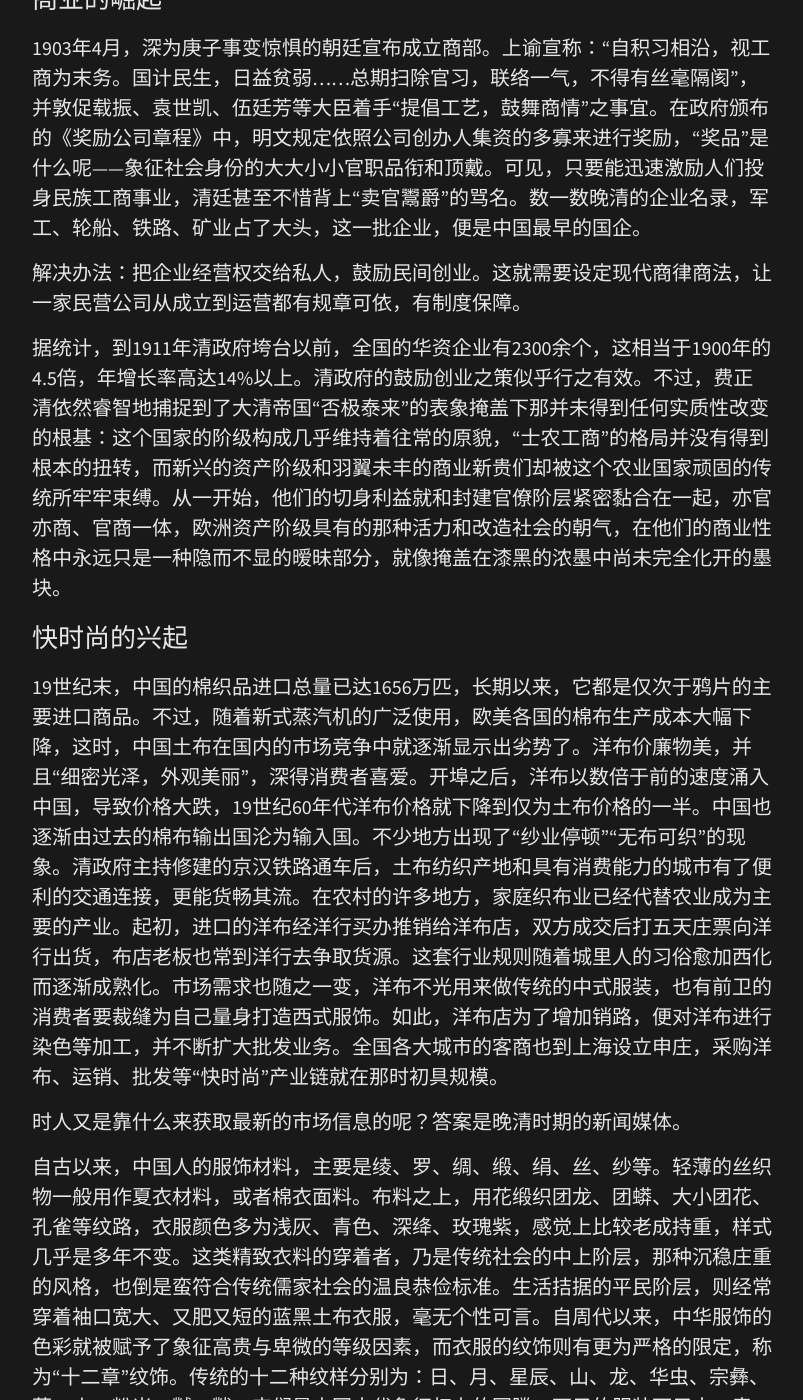
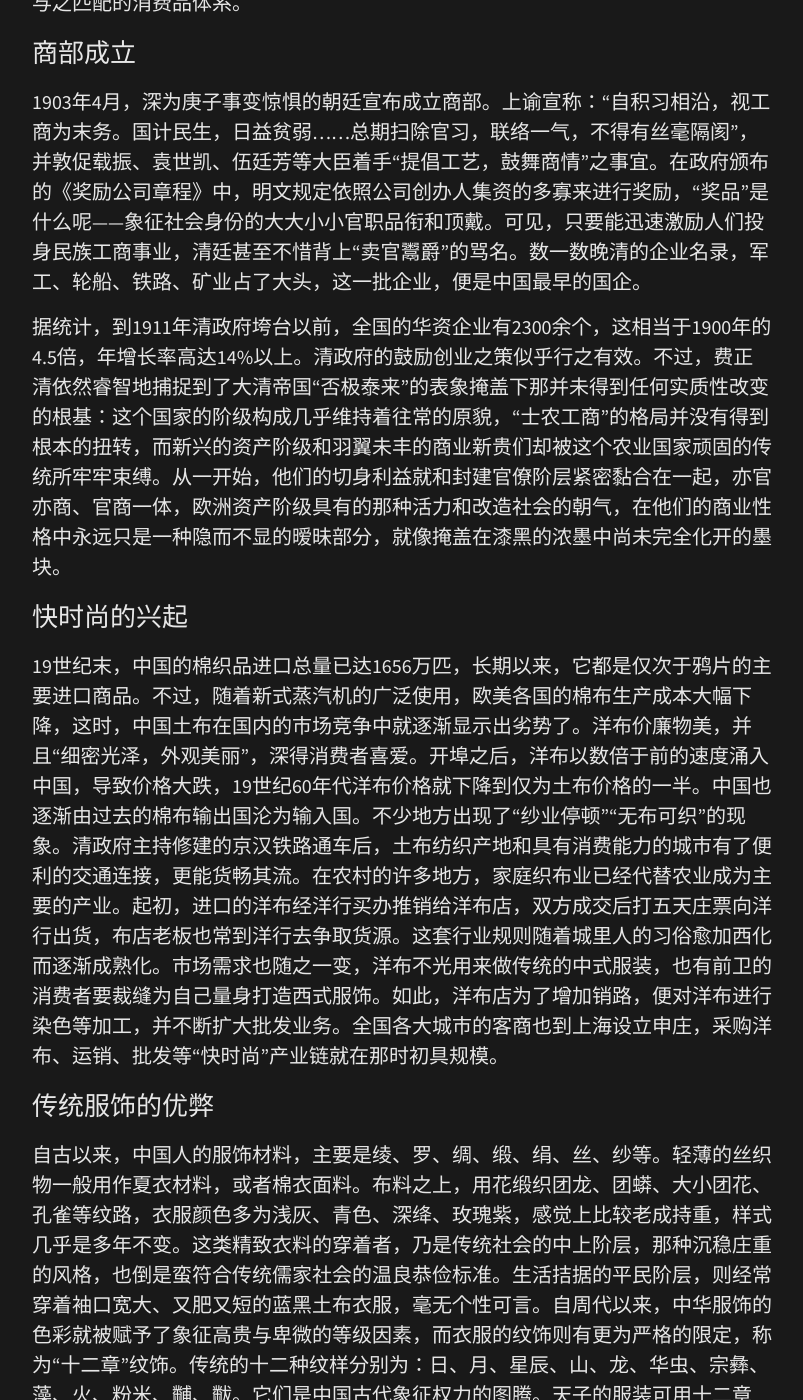
Before and after one commit to omsiel/omsiel.github.io, a Jekyll site: the page built from _posts/2019-05-22-购物凶猛.md, in a window 1280 px wide and 1400 px high, scrolled down 4842 px. Shown: the whole window, without its empty margins (238-1041 px from the left). Built offline with Jekyll 4.4.1, drawn with Linux system fonts in a browser that asks for light colours; nearby versions of some CDN libraries; some of the changed text lies outside the part shown.

Commit message:
修改文章

```diff
--- a/_posts/2019-05-22-购物凶猛.md
+++ b/_posts/2019-05-22-购物凶猛.md
@@ -83,11 +85,9 @@ categories: note
 
 #### 不要忘了，一种具体的生活方式并非空中楼阁，当我们谈论它时，其实是在谈论一套与之匹配的消费品体系。
 
-### 商业的崛起
+### 商部成立
 
 #### 1903年4月，深为庚子事变惊惧的朝廷宣布成立商部。上谕宣称：“自积习相沿，视工商为末务。国计民生，日益贫弱……总期扫除官习，联络一气，不得有丝毫隔阂”，并敦促载振、袁世凯、伍廷芳等大臣着手“提倡工艺，鼓舞商情”之事宜。在政府颁布的《奖励公司章程》中，明文规定依照公司创办人集资的多寡来进行奖励，“奖品”是什么呢——象征社会身份的大大小小官职品衔和顶戴。可见，只要能迅速激励人们投身民族工商事业，清廷甚至不惜背上“卖官鬻爵”的骂名。数一数晚清的企业名录，军工、轮船、铁路、矿业占了大头，这一批企业，便是中国最早的国企。
-
-#### 解决办法：把企业经营权交给私人，鼓励民间创业。这就需要设定现代商律商法，让一家民营公司从成立到运营都有规章可依，有制度保障。
 
 #### 据统计，到1911年清政府垮台以前，全国的华资企业有2300余个，这相当于1900年的4.5倍，年增长率高达14%以上。清政府的鼓励创业之策似乎行之有效。不过，费正清依然睿智地捕捉到了大清帝国“否极泰来”的表象掩盖下那并未得到任何实质性改变的根基：这个国家的阶级构成几乎维持着往常的原貌，“士农工商”的格局并没有得到根本的扭转，而新兴的资产阶级和羽翼未丰的商业新贵们却被这个农业国家顽固的传统所牢牢束缚。从一开始，他们的切身利益就和封建官僚阶层紧密黏合在一起，亦官亦商、官商一体，欧洲资产阶级具有的那种活力和改造社会的朝气，在他们的商业性格中永远只是一种隐而不显的暧昧部分，就像掩盖在漆黑的浓墨中尚未完全化开的墨块。
 
@@ -95,11 +95,11 @@ categories: note
 
 #### 19世纪末，中国的棉织品进口总量已达1656万匹，长期以来，它都是仅次于鸦片的主要进口商品。不过，随着新式蒸汽机的广泛使用，欧美各国的棉布生产成本大幅下降，这时，中国土布在国内的市场竞争中就逐渐显示出劣势了。洋布价廉物美，并且“细密光泽，外观美丽”，深得消费者喜爱。开埠之后，洋布以数倍于前的速度涌入中国，导致价格大跌，19世纪60年代洋布价格就下降到仅为土布价格的一半。中国也逐渐由过去的棉布输出国沦为输入国。不少地方出现了“纱业停顿”“无布可织”的现象。清政府主持修建的京汉铁路通车后，土布纺织产地和具有消费能力的城市有了便利的交通连接，更能货畅其流。在农村的许多地方，家庭织布业已经代替农业成为主要的产业。起初，进口的洋布经洋行买办推销给洋布店，双方成交后打五天庄票向洋行出货，布店老板也常到洋行去争取货源。这套行业规则随着城里人的习俗愈加西化而逐渐成熟化。市场需求也随之一变，洋布不光用来做传统的中式服装，也有前卫的消费者要裁缝为自己量身打造西式服饰。如此，洋布店为了增加销路，便对洋布进行染色等加工，并不断扩大批发业务。全国各大城市的客商也到上海设立申庄，采购洋布、运销、批发等“快时尚”产业链就在那时初具规模。
 
-#### 时人又是靠什么来获取最新的市场信息的呢？答案是晚清时期的新闻媒体。
+### 传统服饰的优弊
 
 #### 自古以来，中国人的服饰材料，主要是绫、罗、绸、缎、绢、丝、纱等。轻薄的丝织物一般用作夏衣材料，或者棉衣面料。布料之上，用花缎织团龙、团蟒、大小团花、孔雀等纹路，衣服颜色多为浅灰、青色、深绛、玫瑰紫，感觉上比较老成持重，样式几乎是多年不变。这类精致衣料的穿着者，乃是传统社会的中上阶层，那种沉稳庄重的风格，也倒是蛮符合传统儒家社会的温良恭俭标准。生活拮据的平民阶层，则经常穿着袖口宽大、又肥又短的蓝黑土布衣服，毫无个性可言。自周代以来，中华服饰的色彩就被赋予了象征高贵与卑微的等级因素，而衣服的纹饰则有更为严格的限定，称为“十二章”纹饰。传统的十二种纹样分别为：日、月、星辰、山、龙、华虫、宗彝、藻、火、粉米、黼、黻。它们是中国古代象征权力的图腾。天子的服装可用十二章纹，诸侯只能使用龙以下八种纹样，大夫用藻、火、粉米纹样，士用藻、火纹样，平民的服饰上不准有纹饰，称为“白丁”。人们僭越这种等级制的代价，便是受到刑律的制裁。传统服饰等级森严的礼制，因洋布裹挟而来的商业激流的冲击而溃散。只要经济上允许，一个人购买什么色彩、样式的衣服布料在当时已成为一种自由的选择。“自由”二字，或许才是当年洋布吸引中国顾客的根本原因。
 
-### 百货业：竞争与发展
+### 百货业的竞争与发展
 
 #### 世界上最早的百货商店（Department Store）之一出现在18世纪伦敦的蓓尔美尔街（Pall Mall）。19世纪中叶以来，由集市（bazaar）改头换面而来的新式百货商场占据了人们休闲购物生活的中心，几乎成为检验资本主义经济在当地发展程度的最重要指标。从皇后大道到德辅道，永安与先施公司始终是针尖对麦芒，中国百货业之后数十年的商业竞争，已在20世纪初叶的香港悄然掀起浪潮。
 
```
Also changed, not shown: other parts of _posts/2019-05-22-购物凶猛.md (+4 -2 lines).
